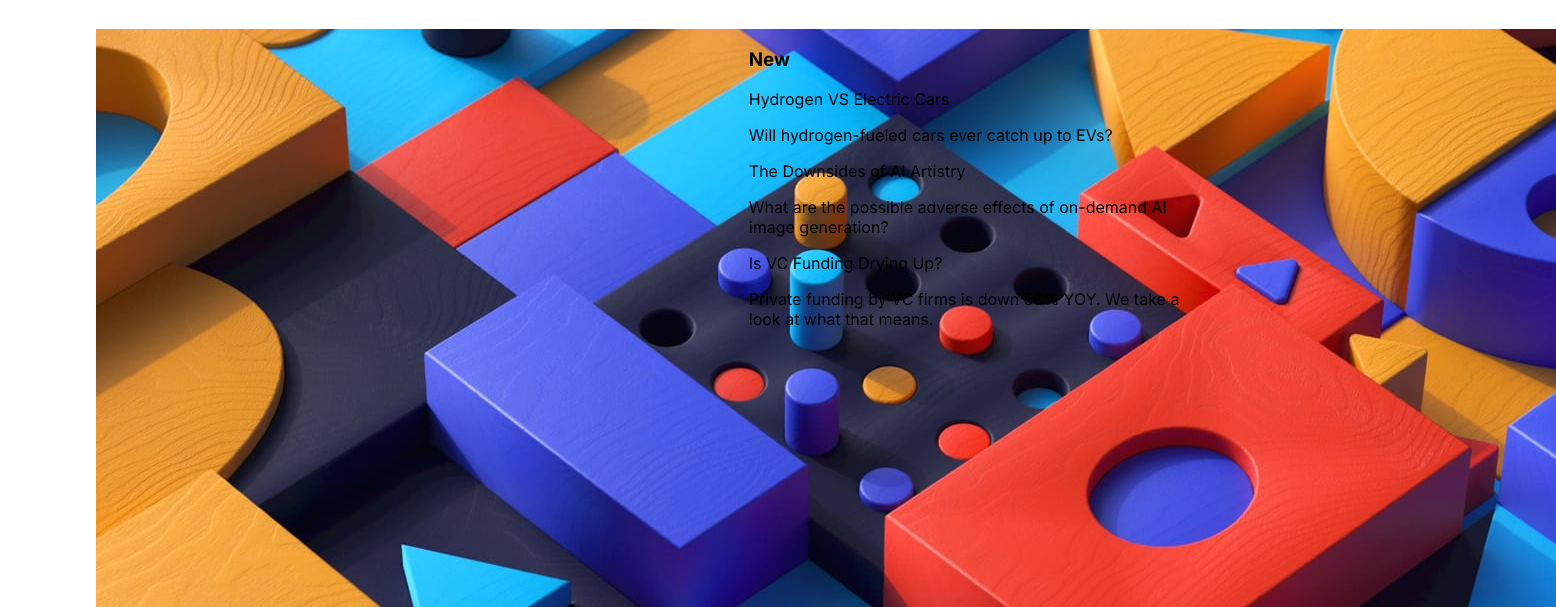
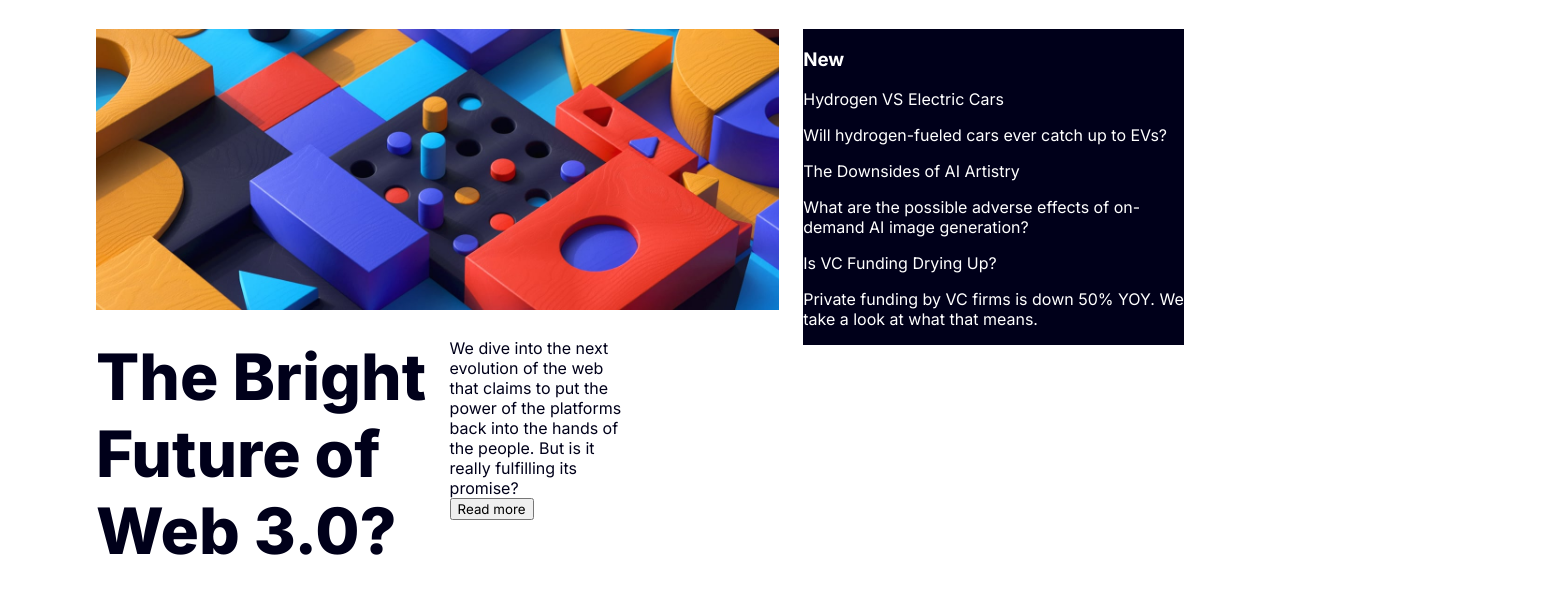
Before and after one commit to sleepGuyWD/FrontEndMentor, a plain HTML site: page newsHomepage/index.html in a window 1280 px wide. Shown: the part 135-742 px from the top of the page, 1556 px wide, since content can reach past the window. Drawn offline with Linux system fonts and the light colour scheme.

Commit message:
CSS Update

```diff
--- a/newsHomepage/index.html
+++ b/newsHomepage/index.html
@@ -37,11 +37,11 @@
       </section>
       <section class="bottomHalf">
         <section>
-          <h2>The Bright Future of Web 3.0?</h2>
+          <h2 class="largeText">The Bright Future of Web 3.0?</h2>
         </section>
         <section>
           <section>
-            <p>We dive into the next evolution of the web that claims to put the power of the platforms back into the hands of the people.
+            <p class="text">We dive into the next evolution of the web that claims to put the power of the platforms back into the hands of the people.
               But is it really fulfilling its promise?
             </p>
           </section>
--- a/newsHomepage/styles.css
+++ b/newsHomepage/styles.css
@@ -44,32 +44,62 @@ main {
   width: 100%;
   height: 20%;
   display: flex;
+  color: hsl(240, 100%, 5%);
 }
 
 .bigLeft {
-  width: 60%;
+  width: 65%;
   height: 50%;
   display: flex;
   flex-direction: column;
 
 }
 
+.colRight {
+  width: 35%;
+  height: 100%;
+  background-color: hsl(240, 100%, 5%);
+  color: white;
+}
+
 .imgSec {
   width: 100%;
   background-size:contain;
-
-
-  height: auto;
+  height: 60%;
+  padding: 0 1.5rem 1.5rem 0;
 }
 
-
-#mainImage {
+#mainImg {
   max-width:100%;
   max-height:100%;
 }
 
+.bottomHalf {
+  display: flex;
+  width: 100%;
+
+}
+
+.bottomHalf section{
+  width: 50%;
+  max-height: 100%;
+}
+
+.largeText {
+  color: hsl(240, 100%, 5%);
+  font-size: 4rem;
+  font-weight: 800;
+  margin: 0;
+}
+
+.textSec,
+.text {
+  width: 100%;
+  margin: 0;
+}
 
 .lowerRow {
   display: flex;
   width: 100%;
+  color: hsl(240, 100%, 5%);
 }
```
